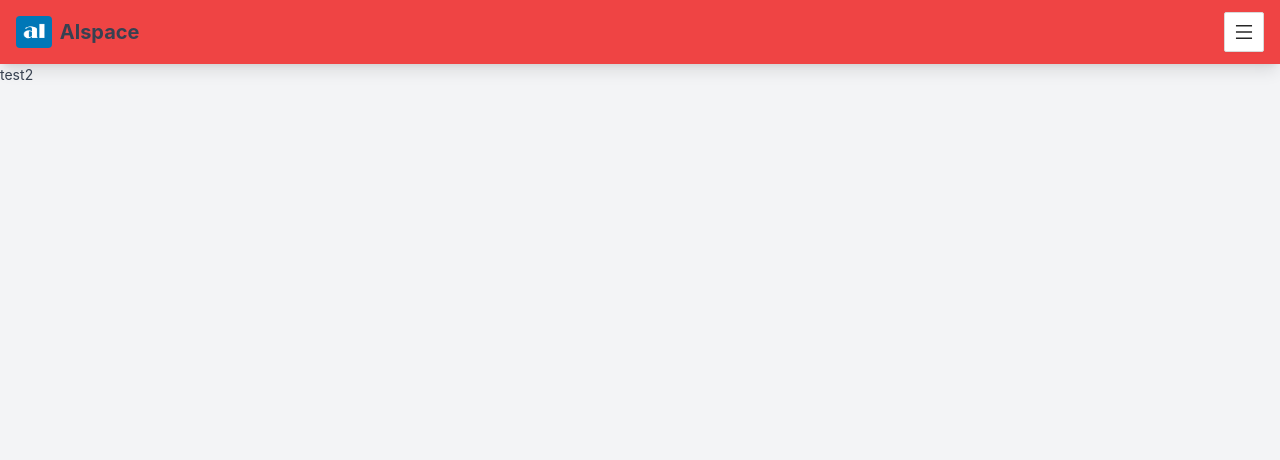
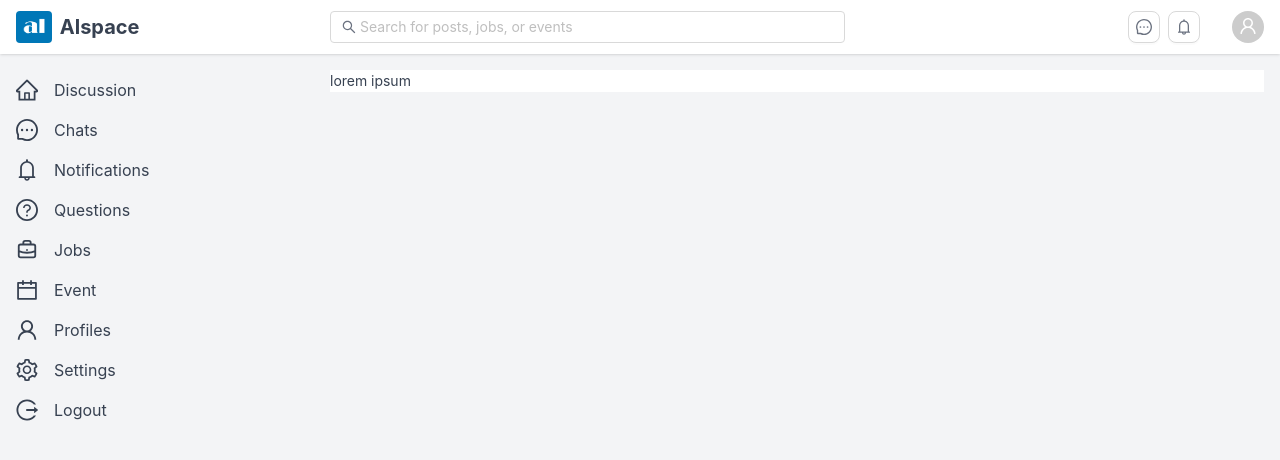
Before and after one commit to lenard123/alspace, a React (Vite) app in the folder client/: page / in a window 1280 px wide. Shown: the top 460 px of the page. Built offline with nearby package versions, Linux system fonts and the light colour scheme.

Commit message:
Update Client

```diff
--- /dev/null
+++ b/client/src/components/icons/BriefcaseOutlined.jsx
@@ -0,0 +1,10 @@
+import iconator from './iconator'
+
+export default function(props)
+{
+    return iconator(
+        <svg xmlns="http://www.w3.org/2000/svg" height='1em' width='1em' fill="none" viewBox="0 0 24 24" stroke="currentColor" strokeWidth={2}>
+            <path strokeLinecap="round" strokeLinejoin="round" d="M21 13.255A23.931 23.931 0 0112 15c-3.183 0-6.22-.62-9-1.745M16 6V4a2 2 0 00-2-2h-4a2 2 0 00-2 2v2m4 6h.01M5 20h14a2 2 0 002-2V8a2 2 0 00-2-2H5a2 2 0 00-2 2v10a2 2 0 002 2z" />
+        </svg>
+    , props)
+}
--- /dev/null
+++ b/client/src/components/icons/Newspaper.jsx
@@ -0,0 +1,10 @@
+import iconator from './iconator'
+
+export default function(props) {
+    return iconator(
+        <svg viewBox="0 0 24 24" height='1em' width='1em' fill='currentColor'>
+            <path d="m22 3-1.67 1.67L18.67 3 17 4.67 15.33 3l-1.66 1.67L12 3l-1.67 1.67L8.67 3 7 4.67 5.33 3 3.67 4.67 2 3v16c0 1.1.9 2 2 2h16c1.1 0 2-.9 2-2V3zM11 19H4v-6h7v6zm9 0h-7v-2h7v2zm0-4h-7v-2h7v2zm0-4H4V8h16v3z"></path>
+        </svg>,
+        props
+    )
+}
--- /dev/null
+++ b/client/src/components/icons/iconator.jsx
@@ -0,0 +1,7 @@
+import Icon from '@ant-design/icons'
+
+export default (svgIcon, props) => {
+    const _icon = () => svgIcon
+
+    return <Icon component={_icon} {...props} />
+}
--- /dev/null
+++ b/client/src/components/icons/index.js
@@ -0,0 +1,2 @@
+export { default as Newspaper } from './Newspaper'
+export { default as BriefcaseOutlined } from './BriefcaseOutlined'
--- /dev/null
+++ b/client/src/components/layout/MainLayout.jsx
@@ -0,0 +1,20 @@
+import Topbar from '/src/components/layout/Topbar'
+import Sidebar from '/src/components/layout/Sidebar'
+
+export default ({children}) => (
+    <div className='bg-gray-100 min-h-screen text-gray-700'>
+
+        <Topbar />
+
+        <div className="grid grid-cols-3 lg:grid-cols-4 gap-2 mx-4">
+
+            <Sidebar />
+
+            <main className='col-span-3'>
+                { children }
+            </main>
+
+        </div>
+
+    </div>
+)
--- /dev/null
+++ b/client/src/components/layout/Sidebar.jsx
@@ -0,0 +1,74 @@
+import {
+    MessageOutlined,
+    BellOutlined,
+    QuestionCircleOutlined,
+    CalendarOutlined,
+    UserOutlined,
+    SettingOutlined,
+    LogoutOutlined,
+    HomeOutlined
+} from '@ant-design/icons'
+import {
+    Newspaper,
+    BriefcaseOutlined
+} from '/src/components/icons'
+import Item from './SidebarItem'
+
+export default function()
+{
+    return (
+        <div className='hidden lg:block max-h-full -ml-4'>
+            <div className='py-4'>
+                <div className='flex flex-col'>
+
+                    <Item
+                        title="Discussion"
+                        icon={<HomeOutlined style={{fontSize: '1.375rem'}}/>}
+                    />
+
+                    <Item
+                        title="Chats"
+                        icon={<MessageOutlined style={{fontSize: '1.375rem'}}/>}
+                    />
+
+                    <Item
+                        title="Notifications"
+                        icon={<BellOutlined style={{fontSize: '1.375rem'}}/>}
+                    />
+
+                    <Item
+                        title="Questions"
+                        icon={<QuestionCircleOutlined style={{fontSize: '1.375rem'}}/>}
+                    />
+
+                    <Item
+                        title="Jobs"
+                        icon={<BriefcaseOutlined style={{fontSize: '1.375rem'}}/>}
+                    />
+
+                    <Item
+                        title="Event"
+                        icon={<CalendarOutlined style={{fontSize: '1.375rem'}}/>}
+                    />
+
+                    <Item
+                        title="Profiles"
+                        icon={<UserOutlined style={{fontSize: '1.375rem'}}/>}
+                    />
+
+                    <Item
+                        title="Settings"
+                        icon={<SettingOutlined style={{fontSize: '1.375rem'}}/>}
+                    />
+
+                    <Item
+                        title="Logout"
+                        icon={<LogoutOutlined style={{fontSize: '1.375rem'}}/>}
+                    />
+
+                </div>
+
+            </div>
+        </div>
+    )
+}
--- /dev/null
+++ b/client/src/components/layout/SidebarItem.jsx
@@ -0,0 +1,9 @@
+export default function ({ icon, title })
+{
+    return (
+        <div className='flex gap-4 items-center hover:bg-gray-200 pl-4 py-2 text-base'>
+            { icon }
+            <span>{ title }</span>
+        </div>
+    )
+}
--- /dev/null
+++ b/client/src/components/layout/Topbar.jsx
@@ -0,0 +1,40 @@
+import Logo from '/assets/logo.png'
+import { Avatar, Button, Input, } from 'antd'
+import { MenuOutlined, SearchOutlined, UserOutlined, MessageOutlined, BellOutlined } from '@ant-design/icons'
+
+export default function()
+{
+    return (
+        <div className='sticky top-0 w-full bg-white grid gap-2 lg:grid-cols-12 h-15 px-4 shadow'>
+
+            {/* Logo */}
+            <div className='col-span-3 flex justify-between items-center'>
+                <div className='flex gap-2 items-center'>
+                    <img className='rounded' src={Logo} height='32' width='auto' />
+                    <span className='font-bold text-xl'>Alspace</span>
+                </div>
+                <Button className='lg:hidden' icon={<MenuOutlined/>} />
+            </div>
+
+            {/* Search */}
+            <div className='col-span-5 hidden lg:flex'>
+                <Input
+                    prefix={<SearchOutlined className='text-gray-500'/>}
+                    className='my-auto rounded'
+                    placeholder='Search for posts, jobs, or events'
+                />
+            </div>
+
+            {/* Right */}
+            <div className='col-span-4 hidden lg:flex justify-end items-center gap-8'>
+                <div className='flex gap-2'>
+                    <Button className='rounded-lg' icon={<MessageOutlined className='text-gray-500' />} />
+                    <Button className='rounded-lg' icon={<BellOutlined className='text-gray-500' />} />
+                </div>
+
+                <Avatar icon={<UserOutlined />} />
+            </div>
+
+        </div>
+    )
+}
--- a/client/src/pages/Home/Home.jsx
+++ b/client/src/pages/Home/Home.jsx
@@ -1,18 +1,16 @@
-import Logo from '/assets/logo.png'
-import { Button } from 'antd'
-import { MenuOutlined } from '@ant-design/icons'
+import MainLayout from '/src/components/layout/MainLayout'
 
-export default () => (
-    <div className="bg-gray-100 min-h-screen text-gray-700">
-        <header className="shadow-lg bg-white md:bg-red-500 h-16 px-4 flex items-center justify-between">
-            <div className="flex items-center gap-2">
-                <img className="rounded" src={Logo} height="32" width="auto" />
-                <span className="font-bold text-xl">Alspace</span>
+export default function() {
+    return (
+        <MainLayout>
+
+            <div className='bg-white mt-4'>
+                lorem ipsum
             </div>
 
-            <Button size='large' icon={<MenuOutlined/>} />
 
-        </header>
-        test2
-    </div>
-)
+
+        </MainLayout>
+
+    )
+}
--- a/client/tailwind.config.js
+++ b/client/tailwind.config.js
@@ -1,3 +1,6 @@
+const defaultTheme = require('tailwindcss/defaultTheme')
+
+
 module.exports = {
   content: [
     "./index.html",
@@ -7,7 +10,11 @@ module.exports = {
     preflight: false,
   },
   theme: {
-    extend: {},
+    extend: {
+      height: {
+        '15': '3.375rem'
+      }
+    },
   },
   plugins: [],
 }
```
